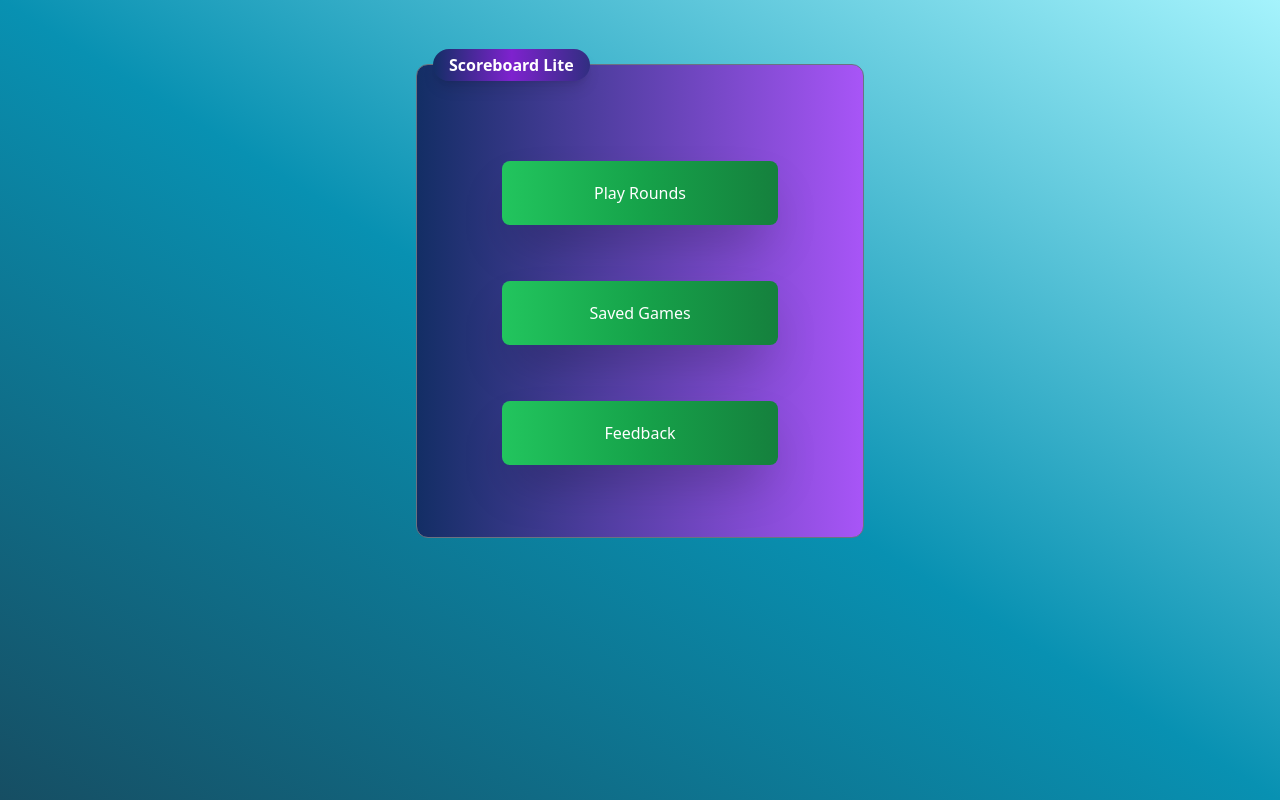
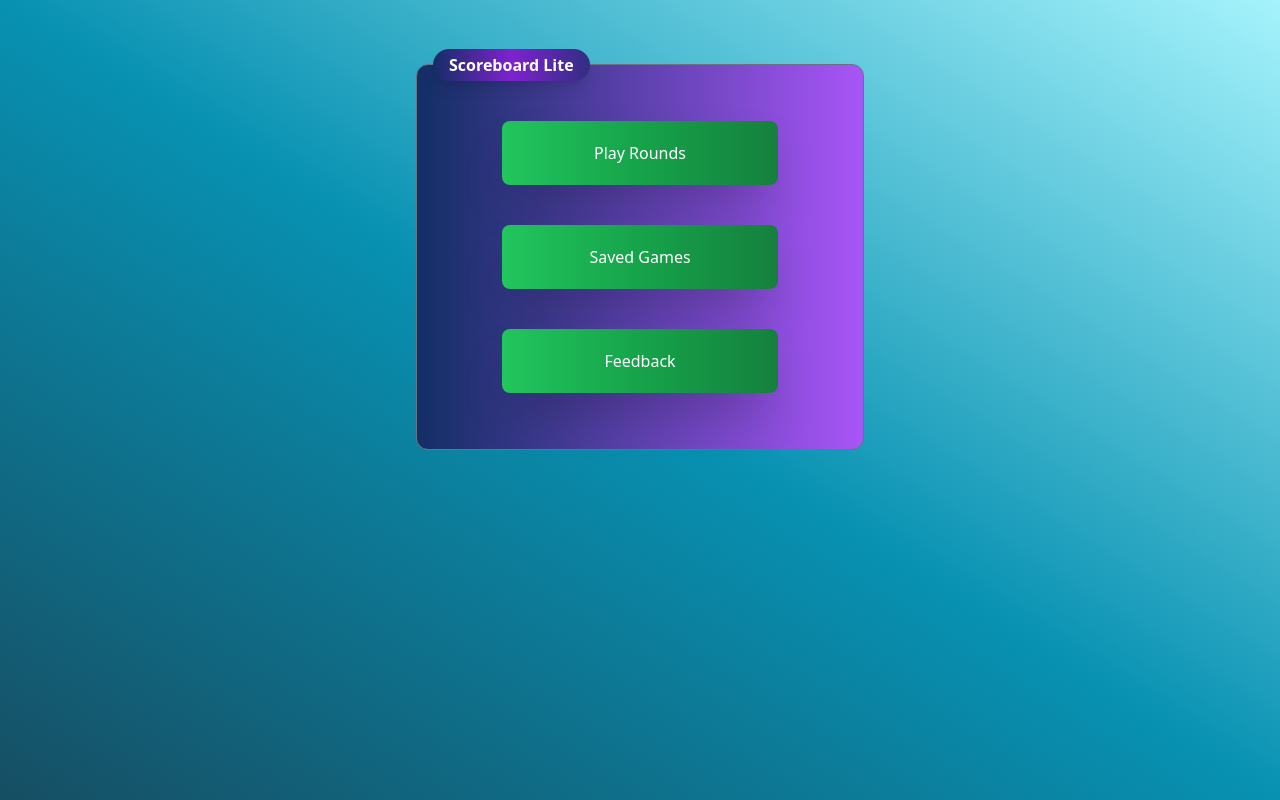
Before and after one commit to viktoramattsson/Scoreboard-Lite, a Next.js app: page / in a window 1280 px wide. Built offline with nearby package versions, Linux system fonts and the light colour scheme.

Commit message:
fix issue with play rounds button

```diff
--- a/src/components/PlayerNamesInput.jsx
+++ b/src/components/PlayerNamesInput.jsx
@@ -1,9 +1,12 @@
 import React, { useState } from 'react';
-import { FaPlus } from 'react-icons/fa';
+import { FaPlus, FaTimes } from 'react-icons/fa';
+import { useRouter } from 'next/router';
+import Link from 'next/link';
 
 function PlayerNamesInput({ onSubmit }) {
   const [currentNames, setCurrentNames] = useState(['', '']); // Start with two fields
   const [selectedGameMode, setSelectedGameMode] = useState(null);
+  const router = useRouter();
 
   const handleInputChange = (index, value) => {
     setCurrentNames((prevNames) => {
@@ -32,9 +35,17 @@ function PlayerNamesInput({ onSubmit }) {
     setSelectedGameMode(mode);
   };
 
+  const handleCancel = () => {
+    router.push('/'); // Navigate back to the home page
+  };
+
   return (
     <div className="flex flex-col justify-between min-h-screen p-6 bg-gradient-to-tr from-cyan-900 via-cyan-600 to-cyan-200">
       <div className="relative w-full max-w-md p-4 pt-10 bg-gradient-to-r from-blue to-purple-500 border border-gray-500 rounded-xl mt-10 mx-auto">
+        <FaTimes
+          className="absolute top-4 right-4 text-2xl text-white cursor-pointer"
+          onClick={handleCancel}
+        />
         <div className="absolute -top-4 left-4 bg-gradient-to-r from-blue-700 via-purple-700 to-indigo-900 px-4 py-1 rounded-full shadow-lg">
           <h1 className="text-center text-white font-bold">Players</h1>
         </div>
--- a/src/pages/index.jsx
+++ b/src/pages/index.jsx
@@ -21,10 +21,11 @@ const Home = () => {
       event.preventDefault();
       setPrompt(event);
 
-      // Only show install modal if not in standalone mode
+      // Only show install modal if not in standalone mode and user hasn't dismissed it
       if (
         !window.matchMedia('(display-mode: standalone)').matches &&
-        !window.navigator.standalone
+        !window.navigator.standalone &&
+        !localStorage.getItem('installDismissed')
       ) {
         setShowInstallModal(true);
       }
@@ -35,7 +36,10 @@ const Home = () => {
     } else {
       console.log('PWA installation prompt is not supported in this browser.');
       setBrowserNotSupported(true);
-      if (!window.navigator.standalone) {
+      if (
+        !window.navigator.standalone &&
+        !localStorage.getItem('installDismissed')
+      ) {
         setShowInstallModal(true);
       }
     }
@@ -56,7 +60,7 @@ const Home = () => {
 
     if (isIosDevice) {
       setIsIos(true);
-      if (!isStandalone) {
+      if (!isStandalone && !localStorage.getItem('installDismissed')) {
         setBrowserNotSupported(true);
         setShowInstallModal(true);
       }
@@ -117,6 +121,7 @@ const Home = () => {
   };
 
   const handleCloseInstall = () => {
+    localStorage.setItem('installDismissed', 'true'); // Save the user's choice in localStorage
     setShowInstallModal(false);
   };
 
@@ -128,13 +133,15 @@ const Home = () => {
         </div>
         <ul className="my-10 text-center">
           <li>
-            <button className="p-2 bg-gradient-to-r from-green-500 via-green-600 to-green-700 text-white rounded-lg h-16 w-2/3 max-w-sm shadow-2xl mt-10 mb-4 self-center">
-              <Link href="/playRounds">Play Rounds</Link>
-            </button>
+            <Link href="/playRounds" passHref>
+              <div className="cursor-pointer flex items-center justify-center p-2 bg-gradient-to-r from-green-500 via-green-600 to-green-700 text-white rounded-lg h-16 w-2/3 max-w-sm shadow-2xl mt-10 mb-4 mx-auto">
+                Play Rounds
+              </div>
+            </Link>
           </li>
           <li>
             <button
-              className="p-2 bg-gradient-to-r from-green-500 via-green-600 to-green-700 text-white rounded-lg h-16 w-2/3 max-w-sm shadow-2xl mt-10 mb-4 self-center"
+              className="block p-2 bg-gradient-to-r from-green-500 via-green-600 to-green-700 text-white rounded-lg h-16 w-2/3 max-w-sm shadow-2xl mt-10 mb-4 mx-auto"
               onClick={() => setShowSavedGames(!showSavedGames)}
             >
               Saved Games
@@ -142,7 +149,7 @@ const Home = () => {
           </li>
           <li>
             <button
-              className="p-2 bg-gradient-to-r from-green-500 via-green-600 to-green-700 text-white rounded-lg h-16 w-2/3 max-w-sm shadow-2xl mt-10 mb-4 self-center"
+              className="block p-2 bg-gradient-to-r from-green-500 via-green-600 to-green-700 text-white rounded-lg h-16 w-2/3 max-w-sm shadow-2xl mt-10 mb-4 mx-auto"
               onClick={() => setShowFeedback(!showFeedback)}
             >
               Feedback
```
